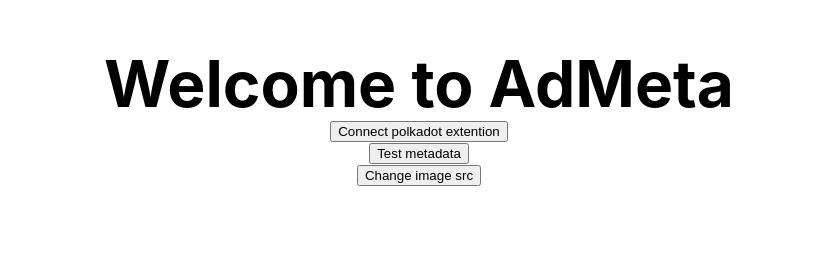
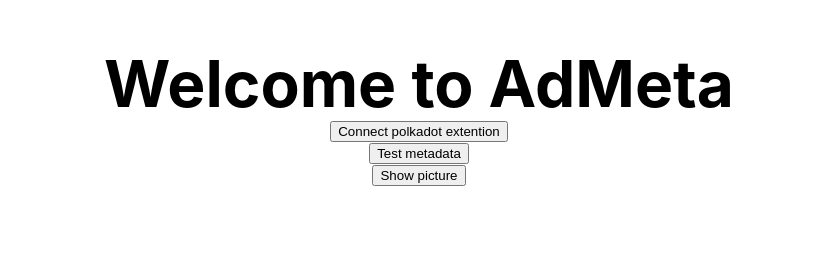
Before and after one commit to AdMetaNetwork/admeta-webapp, a Next.js app: page / in a window 1280 px wide. Shown: the part 156-411 px from the top of the page, without its empty margins (221-1039 px from the left). Built offline with nearby package versions, Linux system fonts and the light colour scheme.

Commit message:
Change button text

```diff
--- a/pages/index.tsx
+++ b/pages/index.tsx
@@ -63,7 +63,7 @@ function changeImageSrcButton() {
   let p : PolkadotChainConnector = new PolkadotChainConnector;
   return (
     <>
-      <button onClick={() => changeImageSrc()}>Change image src</button>
+      <button onClick={() => changeImageSrc()}>Show picture</button>
     </>
   )
 }
```
